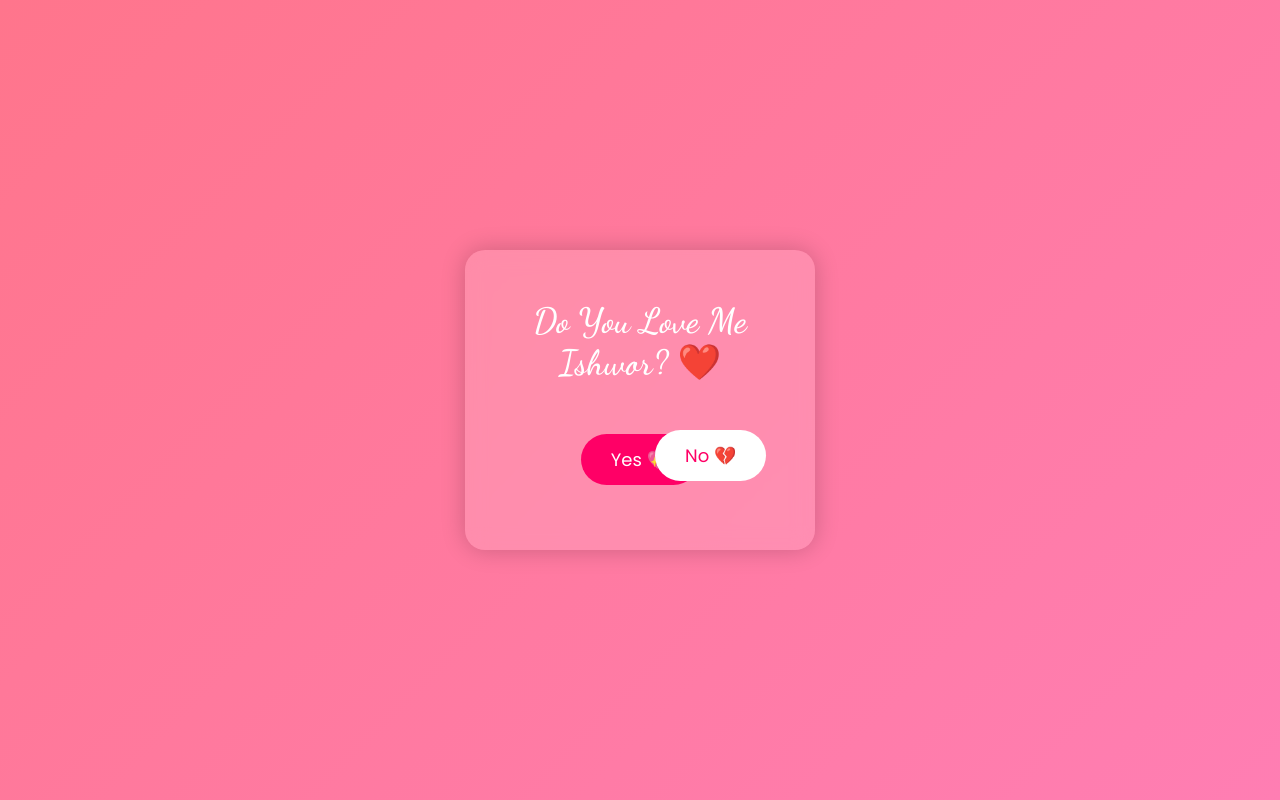
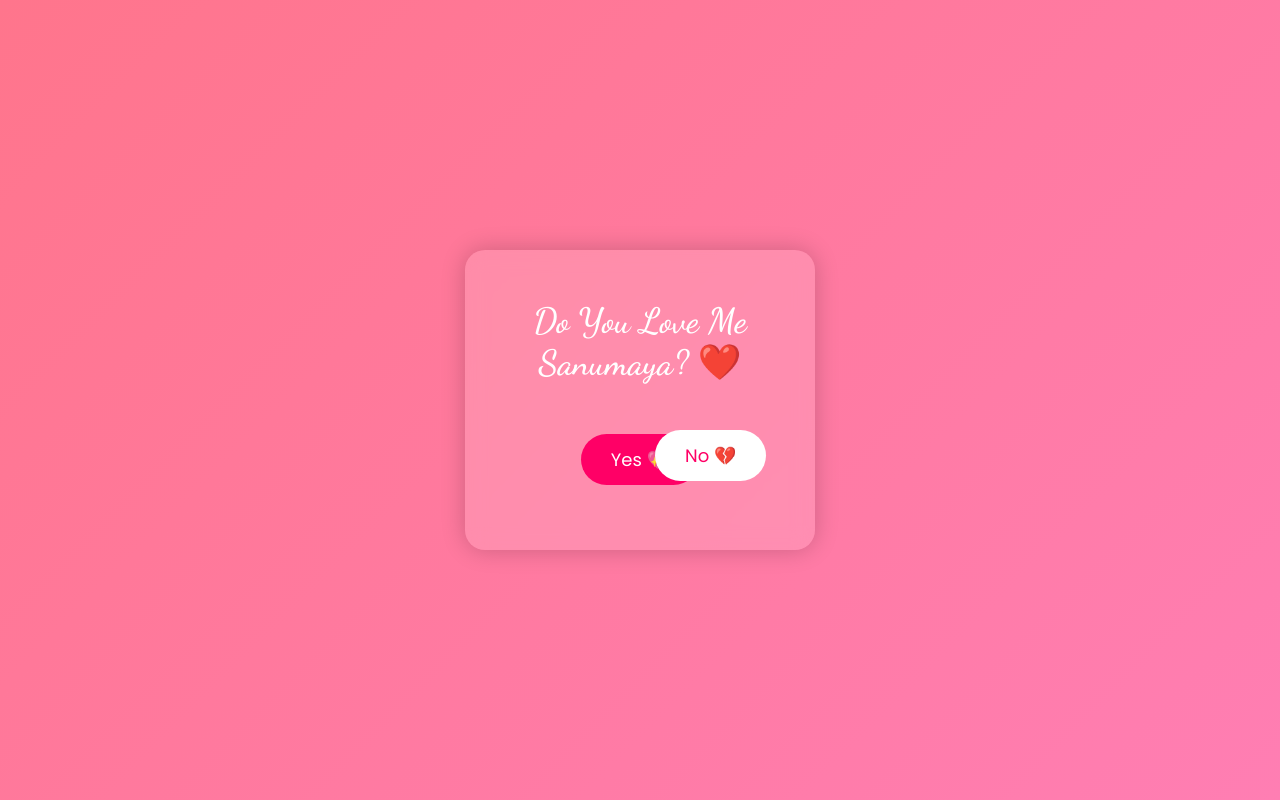
Before and after one commit to rahulchhetri-maker/Love, a plain HTML site: page index.html in a window 1280 px wide. Drawn offline with Linux system fonts and the light colour scheme.

Commit message:
Changing name

```diff
--- a/index.html
+++ b/index.html
@@ -105,7 +105,7 @@ h1{
 <body>
 
 <div class="container" id="mainPage">
-    <h1>Do You Love Me Ishwor? ❤️</h1>
+    <h1>Do You Love Me Sanumaya? ❤️</h1>
     <button class="btn yes" onclick="showLove()">Yes 💖</button>
     <button class="btn no" id="noBtn" style="top:170px; left:180px;">No 💔</button>
 </div>
```
